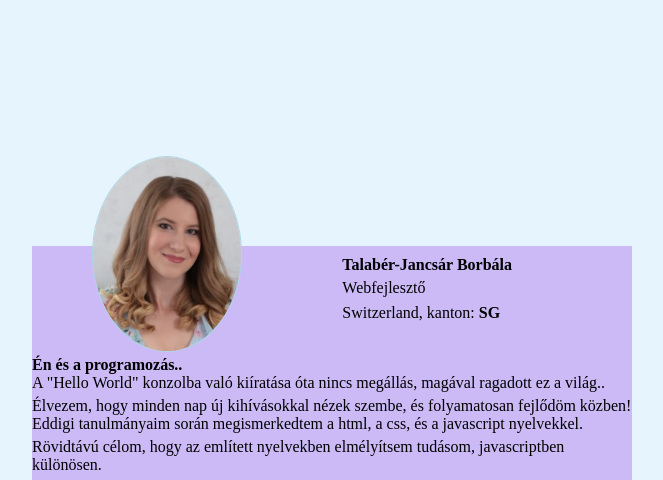
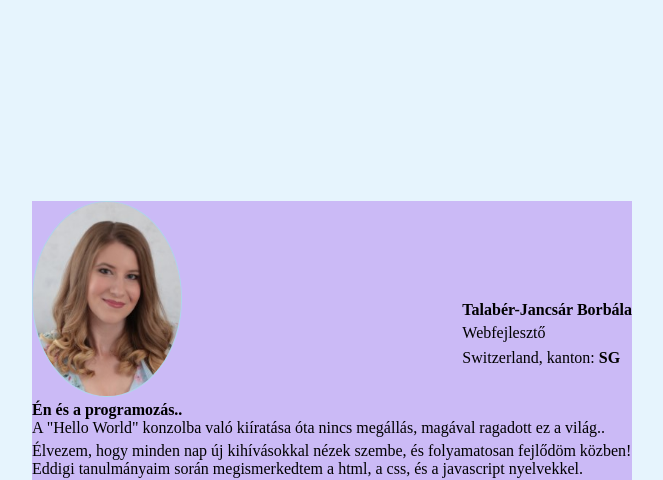
Before and after one commit to TJBori/New_ECC, a plain HTML site: page index.html in a window 1280 px wide. Shown: the top 480 px of the page, without its empty margins (308-971 px from the left). Drawn offline with Linux system fonts and the light colour scheme.

Commit message:
add base file structure

```diff
--- a/main.css
+++ b/main.css
@@ -23,15 +23,11 @@
   }
 
   .profilkép {
-      margin-top: -15%;
-      margin-left: 10%;
       border: solid lightblue .5px;
   }
 
   .fontos-adatok {
       float: right;
-      margin-top: -20%;
-      margin-right: 20%;
   }
 
   h1, p {
@@ -69,6 +65,7 @@
           width: 15%;
           height: 15%;
           border-radius: 80%;
+          margin-top: 10px;
       }
   }
 
```
